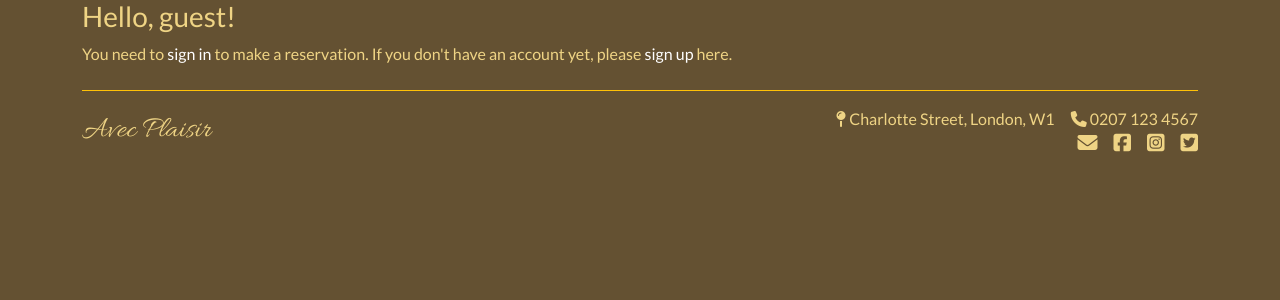
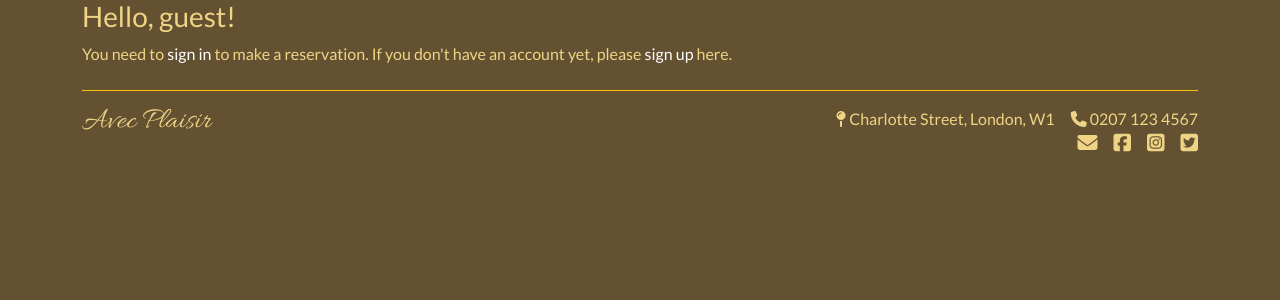
Before and after one commit to leah-jala/PP4-Avec-Plaisir, a Django app: page /bookings/ in a window 1280 px wide. Shown: the part 100-400 px from the top of the page. Run offline with Django 3.2, Linux system fonts and the light colour scheme; some libraries are stand-ins or nearby versions.

Commit message:
Fix: align 'Avec Plaisir' to top of footer

```diff
--- a/templates/base.html
+++ b/templates/base.html
@@ -91,7 +91,7 @@
     </main>
 
     <div class="container">
-        <footer class="d-flex flex-wrap justify-content-between align-items-center py-3 my-4 border-top border-warning">
+        <footer class="d-flex flex-wrap justify-content-between align-items-start py-3 my-4 border-top border-warning">
             <div class="col-md-4 d-flex align-items-center">
                 <a href="#" class="mb-3 me-2 mb-md-0 text-muted text-decoration-none lh-1">
                     <span class="footer-font">Avec Plaisir</span></a>
```
